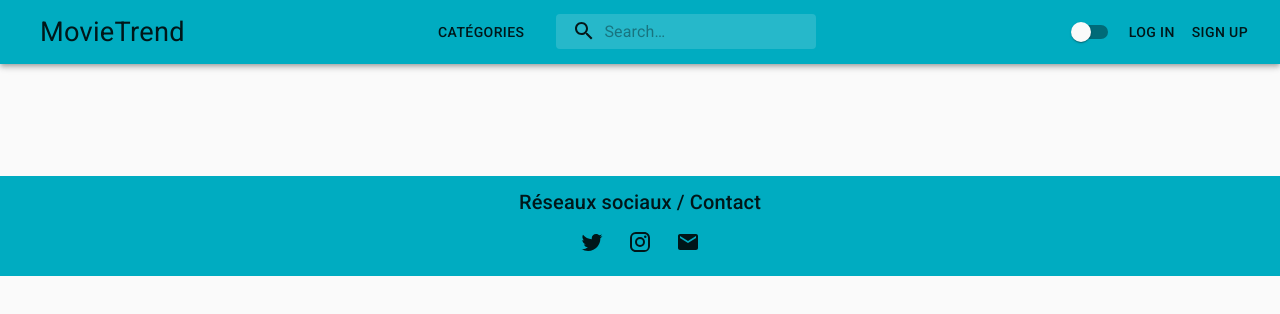
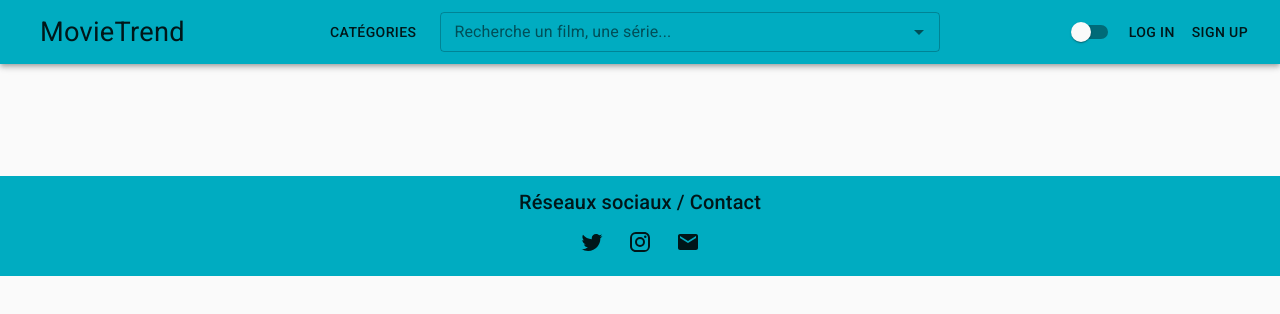
Before and after one commit to Claudie-code/movie, a React (Create React App) app: page / in a window 1280 px wide. Shown: the top 314 px of the page. Built offline with nearby package versions, Linux system fonts and the light colour scheme; no server answers.

Commit message:
set autocomplete search Header

```diff
--- a/src/App.js
+++ b/src/App.js
@@ -55,10 +55,6 @@ function App() {
     }
   });
 
-  const handleThemeChange = () => {
-    setDarkState(!darkState);
-  };
-
   return (
     <AuthProvider>
       <ThemeProvider theme={darkTheme}>
--- a/src/components/BandeAnnonce.js
+++ b/src/components/BandeAnnonce.js
@@ -27,7 +27,7 @@ function BandeAnnonce({ popularMovie, width, height }) {
         <ReactPlayer
             width={width}
             height={height}
-            url={`https://www.youtube.com/watch?v=${trailerUrl}`}
+            url={`https://www.youtube.com/watch?v=${trailerUrl ? trailerUrl : "ebffrCkW-Dw"}`}
         />
     );
 }
--- a/src/components/CardWithTitleAndGenre.js
+++ b/src/components/CardWithTitleAndGenre.js
@@ -1,4 +1,3 @@
-import React, { useState, useEffect } from 'react';
 import { makeStyles } from '@material-ui/core/styles';
 import CardMedia from '@material-ui/core/CardMedia';
 import CardActionArea from '@material-ui/core/CardActionArea';
--- a/src/components/Header.js
+++ b/src/components/Header.js
@@ -1,22 +1,16 @@
 import React, { useState } from 'react';
 import { alpha, makeStyles } from '@material-ui/core/styles';
-import AppBar from '@material-ui/core/AppBar';
-import Toolbar from '@material-ui/core/Toolbar';
-import IconButton from '@material-ui/core/IconButton';
-import Typography from '@material-ui/core/Typography';
-import Badge from '@material-ui/core/Badge';
-import MenuItem from '@material-ui/core/MenuItem';
-import Menu from '@material-ui/core/Menu';
 import SearchIcon from '@material-ui/icons/Search';
 import AccountCircle from '@material-ui/icons/AccountCircle';
 import MailIcon from '@material-ui/icons/Mail';
 import MoreIcon from '@material-ui/icons/MoreVert';
-import Button from '@material-ui/core/Button';
-import Switch from "@material-ui/core/Switch";
 import { useHistory } from 'react-router-dom';
 import { useAuth } from '../contexts/AuthContext';
 import { Autocomplete } from '@material-ui/lab';
-import { InputBase, TextField } from '@material-ui/core';
+import {
+  TextField, AppBar, Toolbar, MenuItem, Badge, Menu, Typography, IconButton, Button, Switch
+} from '@material-ui/core';
+
 const useStyles = makeStyles((theme) => ({
   grow: {
     flexGrow: 1,
@@ -30,33 +24,12 @@ const useStyles = makeStyles((theme) => ({
       display: 'block',
     },
   },
+  fontSize: {
+    fontSize: "1.7rem"
+  },
   middleBar: {
     display: "flex",
     margin: "auto"
-  },
-  search: {
-    position: 'relative',
-    borderRadius: theme.shape.borderRadius,
-    backgroundColor: alpha(theme.palette.common.white, 0.15),
-    '&:hover': {
-      backgroundColor: alpha(theme.palette.common.white, 0.25),
-    },
-    marginRight: theme.spacing(2),
-    marginLeft: 0,
-    width: '100%',
-    [theme.breakpoints.up('sm')]: {
-      marginLeft: theme.spacing(3),
-      width: 'auto',
-    },
-  },
-  searchIcon: {
-    padding: theme.spacing(0, 2),
-    height: '100%',
-    position: 'absolute',
-    pointerEvents: 'none',
-    display: 'flex',
-    alignItems: 'center',
-    justifyContent: 'center',
   },
   sectionDesktop: {
     display: 'none',
@@ -71,22 +44,14 @@ const useStyles = makeStyles((theme) => ({
       display: 'none',
     },
   },
-  inputRoot: {
-    color: 'inherit',
+  border: {
+    '&:focus' : {
+      border: "1px solid black"
+    }
   },
-  inputInput: {
-    padding: theme.spacing(1, 1, 1, 0),
-    // vertical padding + font size from searchIcon
-    paddingLeft: `calc(1em + ${theme.spacing(4)}px)`,
-    transition: theme.transitions.create('width'),
-    width: '100%',
-    [theme.breakpoints.up('sm')]: {
-      width: '12ch',
-      '&:focus': {
-        width: '20ch',
-      },
-    },
-  },
+  marginRight: {
+    marginRight: theme.spacing(2)
+  }
 }));
 
 export default function PrimarySearchAppBar({ popularMovies, darkState, setDarkState}) {
@@ -187,35 +152,32 @@ export default function PrimarySearchAppBar({ popularMovies, darkState, setDarkS
       <AppBar position="static">
         <Toolbar>
           <Typography className={classes.title} variant="h6" noWrap>
-          <MenuItem onClick={() => handleMenuClick('/')} style={{fontSize: "1.7rem"}}>MovieTrend</MenuItem>
+          <MenuItem className={classes.fontSize} onClick={() => handleMenuClick('/')}>MovieTrend</MenuItem>
           </Typography>
           <div className={classes.middleBar}>
-            <Button onClick={() => handleMenuClick('/genres')} color="inherit">Catégories</Button>
-
+            <Button className={classes.marginRight} onClick={() => handleMenuClick('/genres')} color="inherit">Catégories</Button>
             <Autocomplete
               id="movies_select"
               options={popularMovies}
-                getOptionLabel={(option) => option.title}
-                style={{ width: 300 }}
+              getOptionLabel={option => option.title}
+              style={{ width: 500 }}
+              renderOption={(option) => (
+                <>
+                {console.log(option.backgr)}
+                  <img className={classes.marginRight}
+                    src={`https://image.tmdb.org/t/p/w92${option.backdrop_path}`} alt={option.title} />
+                  {option.title}
+                </>
+              )}
               renderInput={params => (
-                  <div className={classes.search}>
-                    <div className={classes.searchIcon}>
-                      <SearchIcon />
-                    </div>
-                    <InputBase
-                      {...params}
-                      placeholder="Search…"
-                      classes={{
-                        root: classes.inputRoot,
-                        input: classes.inputInput,
-                      }}
-                      inputProps={{ 'aria-label': 'search' }}
+                <TextField {...params}
+                  variant="outlined"
+                  label="Recherche un film, une série..."
+                  size="small"
+                  color="secondary"
                 />
-                  </div>
               )}
             />
-
-
           </div>
           <div className={classes.sectionDesktop}>
           <Switch checked={darkState} onChange={() => setDarkState(!darkState)} />
@@ -254,7 +216,8 @@ export default function PrimarySearchAppBar({ popularMovies, darkState, setDarkS
             <div>
               <Button onClick={() => handleMenuClick("/login")} color="inherit">Log in</Button>
               <Button onClick={() => handleMenuClick("/signup")}  color="inherit">Sign up</Button>
-          </div>}
+            </div>
+          }
         </Toolbar>
       </AppBar>
       {renderMobileMenu}
--- a/src/containers/Accueil/Accueil.js
+++ b/src/containers/Accueil/Accueil.js
@@ -3,8 +3,7 @@ import Sorties from './Sorties';
 import Series from './Series';
 import { makeStyles } from "@material-ui/core/styles";
 import clsx from "clsx";
-import Paper from "@material-ui/core/Paper";
-import Grid from "@material-ui/core/Grid";
+import { Paper,Grid } from "@material-ui/core";
 
 const useStyles = makeStyles(theme => ({
     container: {
--- a/src/containers/Accueil/Sorties.js
+++ b/src/containers/Accueil/Sorties.js
@@ -28,7 +28,7 @@ function Sorties({ popularMovies }) {
                 <Box className={classes.flexItem} style={{width: '59%'}}>
                     <Grid container spacing={3} >
                         <Grid item xs={12}>
-                            <BandeAnnonce popularMovie={popularMovies[3]} height="400px" width="100%"/>
+                            <BandeAnnonce popularMovie={popularMovies[4]} height="400px" width="100%"/>
                         </Grid>
                         {popularMovies.slice(4, 8).map(popularMovie => (
                             <Grid item xs={3}>
```
Lines whose indentation alone changed are shown as unchanged.
